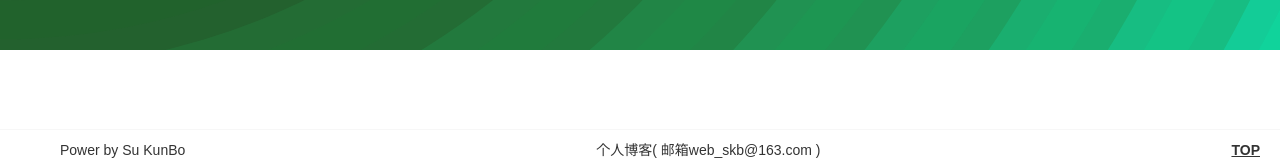
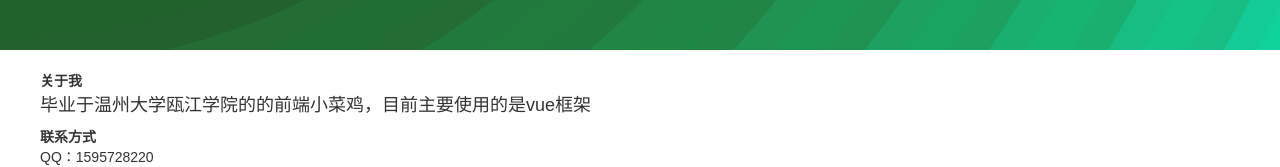
Before and after one commit to 1595728220/myblog, a Vue app in the folder fontPage/: page /about in a window 1280 px wide. Shown: the part 630-797 px from the top of the page. Built offline with nearby package versions, Linux system fonts and the light colour scheme; what view-design would draw is missing.

Commit message:
简单编写关于页面

```diff
--- a/fontPage/src/views/about/about.vue
+++ b/fontPage/src/views/about/about.vue
@@ -1,6 +1,21 @@
 <template>
   <div class="about">
     <top-background :title="title"></top-background>
+    <div class="about-content">
+      <div class="detail">
+        <div class="about-me">
+          <h1>关于我</h1>
+          <span
+            >毕业于温州大学瓯江学院的的前端小菜鸡，目前主要使用的是vue框架</span
+          >
+        </div>
+        <div class="about-connect">
+          <h1>联系方式</h1>
+          <p>QQ：1595728220</p>
+          <p>邮箱：web_skb@163.com、1595728220@qq.com</p>
+        </div>
+      </div>
+    </div>
   </div>
 </template>
 <script>
@@ -27,5 +42,20 @@ export default {
     background-attachment: fixed;
     background-size: cover;
   }
+  .about-content {
+    width: $main-width;
+    margin: 0 auto;
+    padding: 20px 0;
+    min-height: 230px;
+    position: relative;
+    .detail {
+      font-size: 18px;
+      & > div {
+        &:not(:last-child) {
+          margin-bottom: 10px;
+        }
+      }
+    }
+  }
 }
 </style>
```
